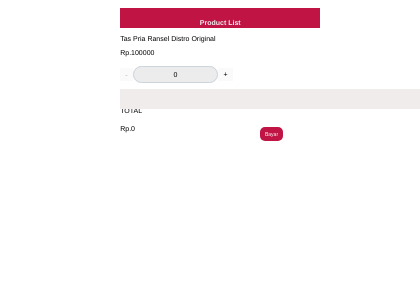
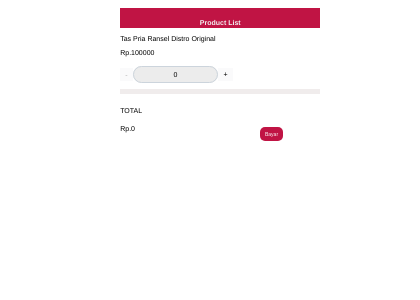
Before and after one commit to agamSuteguh/cartt, a Vue app: page / in a window 390 px wide. Shown: the top 300 px of the page, 420 px wide, since content can reach past the window. Built offline with nearby package versions, Linux system fonts and the light colour scheme.

Commit message:
hr broken

```diff
--- a/src/components/payment.vue
+++ b/src/components/payment.vue
@@ -57,8 +57,8 @@ hr {
     background-color: #f0ecec;
     overflow: hidden;
     text-align: left;
-    height: 20px;
-    width: 300px;
+    height: 10px;
+    width: 500px;
     position: absolute;
 
 }
@@ -90,8 +90,8 @@ hr {
     background-color: #f0ecec;
     overflow: hidden;
     text-align: left;
-    width: 300px;
-    eight: 5px;
+    width: 200px;
+    height: 5px;
     position: absolute;
 }
 
```
